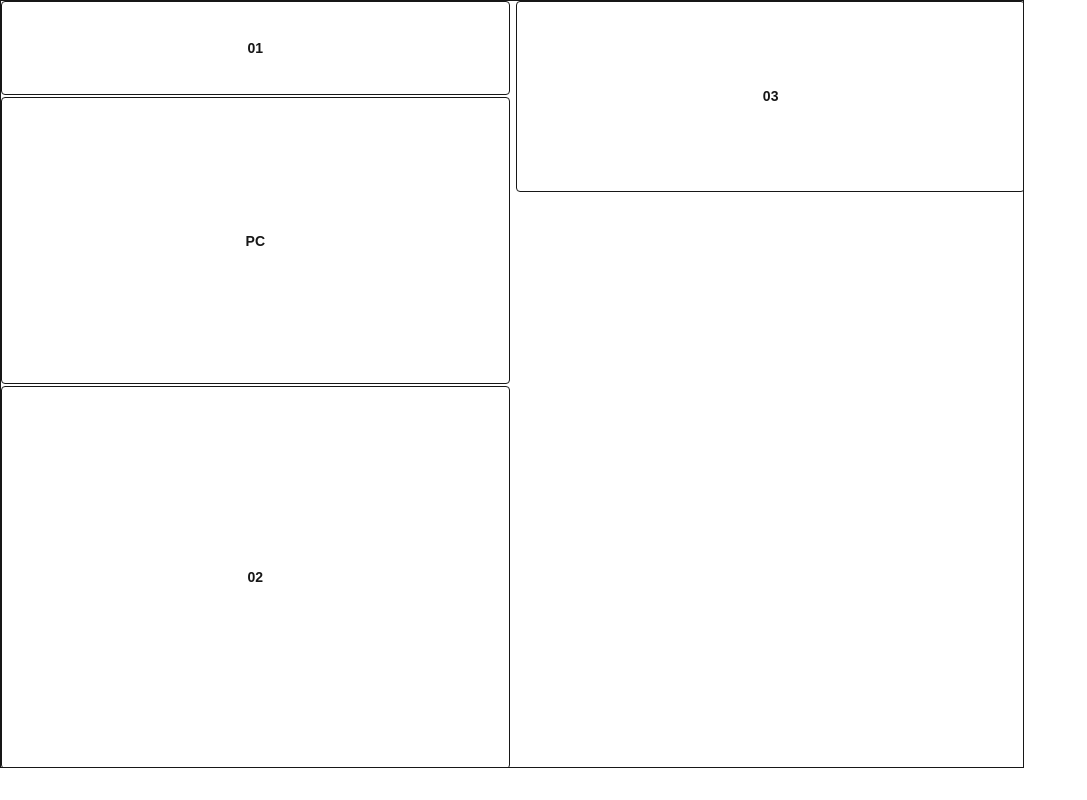
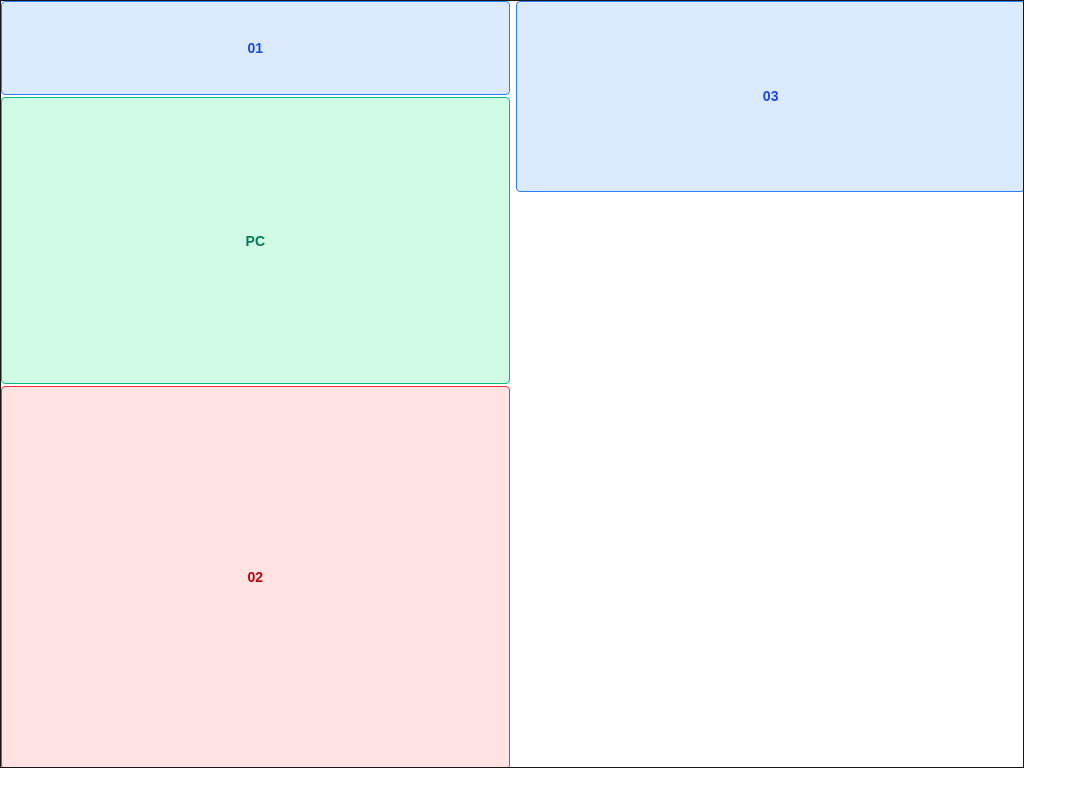
Before and after one commit to wdc35333/locker-status-dashboard, a Next.js app: page / in a window 1280 px wide. Shown: the whole page, without its empty margins (0-1087 px from the left). Built offline with nearby package versions, Linux system fonts and the light colour scheme.

Commit message:
[0.1.6] Box 컴포넌트에 각 상태별 색상 적용 by WDC

```diff
--- a/package.json
+++ b/package.json
@@ -1,6 +1,6 @@
 {
   "name": "locker-status-dashboard",
-  "version": "0.1.5",
+  "version": "0.1.6",
   "private": true,
   "scripts": {
     "dev": "next dev",
--- a/src/components/box.tsx
+++ b/src/components/box.tsx
@@ -19,8 +19,21 @@ export interface BoxProps {
   scaleY: number;
 }
 
+const getStatusColorClassName = (boxStatus: number, brokenStatus: number) => {
+  if (brokenStatus === 1) { // 고장
+    return 'border-red-500 bg-red-100 text-red-700';
+  }
+
+  if (boxStatus === 0) { // 고장이 아니고, 비어있는 경우
+    return 'border-emerald-500 bg-emerald-100 text-emerald-700';
+  }
+
+  return 'border-blue-500 bg-blue-100 text-blue-700'; // 고장이 아니고, 사용 중인 경우
+};
+
 export default function Box({ item, scaleX, scaleY }: BoxProps) {
   const { shape, box_status: boxStatus, box_broken_status: brokenStatus } = item;
+  const statusColorClassName = getStatusColorClassName(boxStatus, brokenStatus);
 
   const style = {
     left: `${shape.left * scaleX}px`,
@@ -33,6 +46,7 @@ export default function Box({ item, scaleX, scaleY }: BoxProps) {
     <div
       className={[
         'absolute flex items-center justify-center rounded border text-sm font-semibold',
+        statusColorClassName,
       ].join(' ')}
       style={style}
       title={`Box ${item.box_id}`}
```
